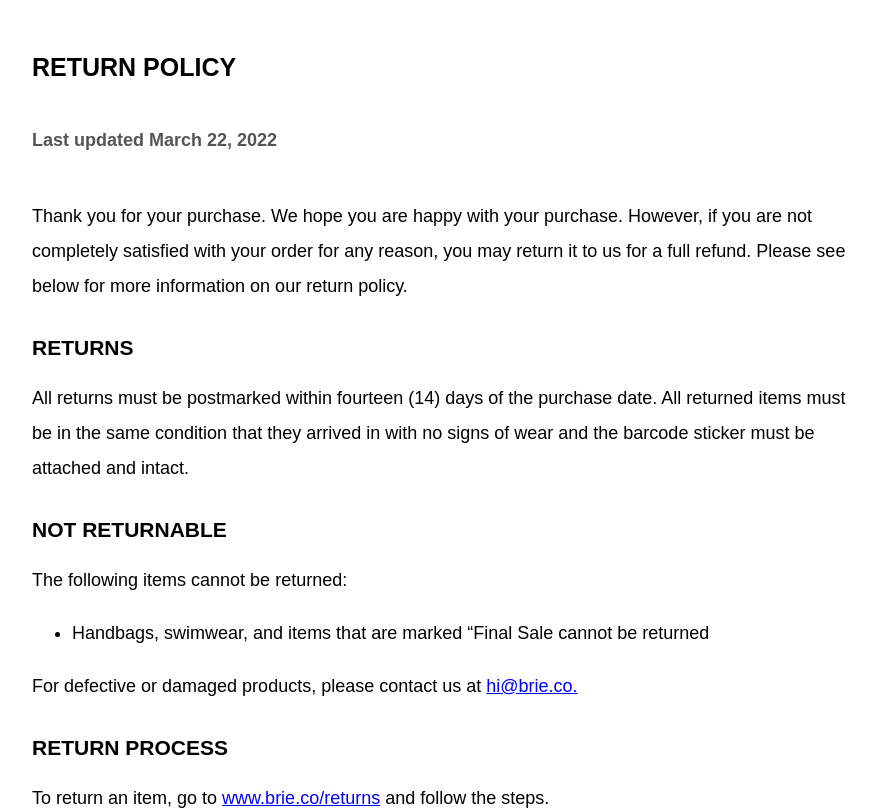
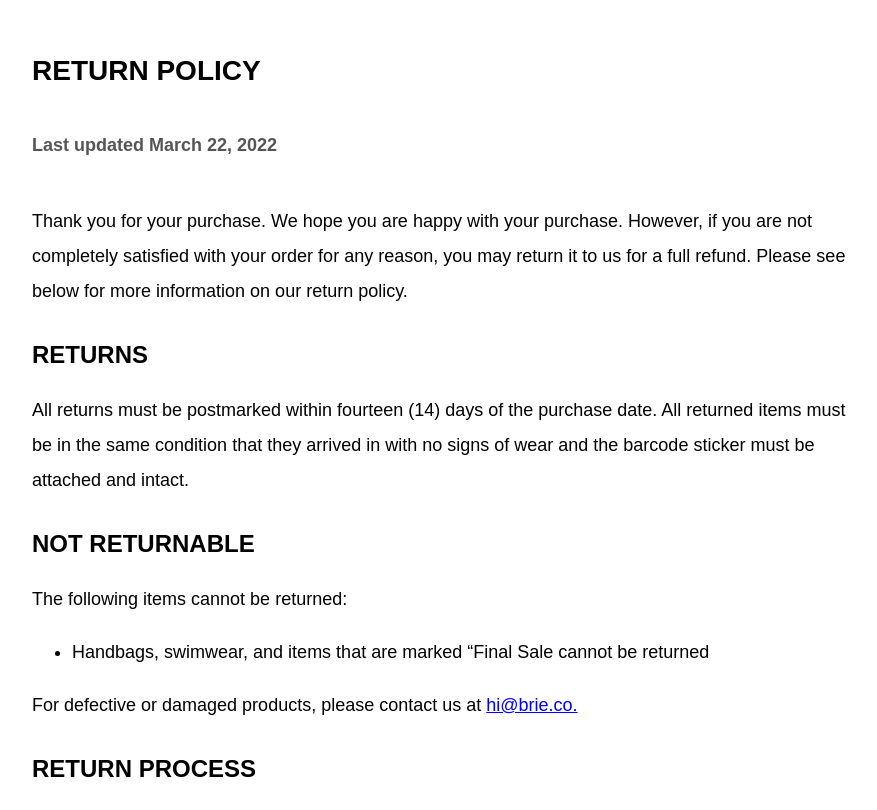
Before and after one commit to Dhanidayo/brie-donation, a React (Create React App) app: page /return-policy in a window 1280 px wide. Shown: the top 810 px of the page, without its empty margins (192-1069 px from the left). Built offline with nearby package versions, Linux system fonts and the light colour scheme; a web font is replaced by a local one.

Commit message:
style update

```diff
--- a/src/Pages/ReturnPolicy/style.css
+++ b/src/Pages/ReturnPolicy/style.css
@@ -43,6 +43,7 @@
 @media screen and (max-width: 416px) {
     .return-policy {
         width: 85%;
+        padding: 2rem 0;
     }
 }
 
@@ -53,35 +54,45 @@
 }
 
 
+.return-heading {
+    font-size: 2.5rem;
+}
+
 @media screen and (max-width: 1682px) {
+    .return-heading {
+        font-size: 2.1875rem;
+    }
+}
+
+@media screen and (max-width: 1442px) {
+    .return-heading {
+        font-size: 2rem;
+    }
+}
+
+@media screen and (max-width: 1368px) {
     .return-heading {
         font-size: 1.875rem;
     }
 }
 
-@media screen and (max-width: 1368px) {
+@media screen and (max-width: 1282px) {
     .return-heading {
-        font-size: 1.5625rem;
+        font-size: 1.75rem;
     }
 }
 
-@media screen and (max-width: 1026px) {
+@media screen and (max-width: 802px) {
     .return-heading {
         font-size: 1.375rem;
     }
 }
 
-@media screen and (max-width: 802px) {
-    .return-heading {
-        font-size: 1.3125rem;
-    }
-}
-
-@media screen and (max-width: 602px) {
+/* @media screen and (max-width: 602px) {
     .return-heading {
         font-size: 1.25rem;
     }
-}
+} */
 
 .date-text {
     color: #555;
@@ -139,17 +150,12 @@
     }
 }
 
-@media screen and (max-width: 1368px) {
+@media screen and (max-width: 1282px) {
     .return-subheadings {
-        font-size: 1.3125rem;
+        font-size: 1.5rem;
     }
 }
 
-/* @media screen and (max-width: 1026px) {
-    .return-subheadings {
-        margin-top: 2rem;
-    }    */
-/* } */
 
 @media screen and (max-width: 802px) {
     .return-subheadings {
```
